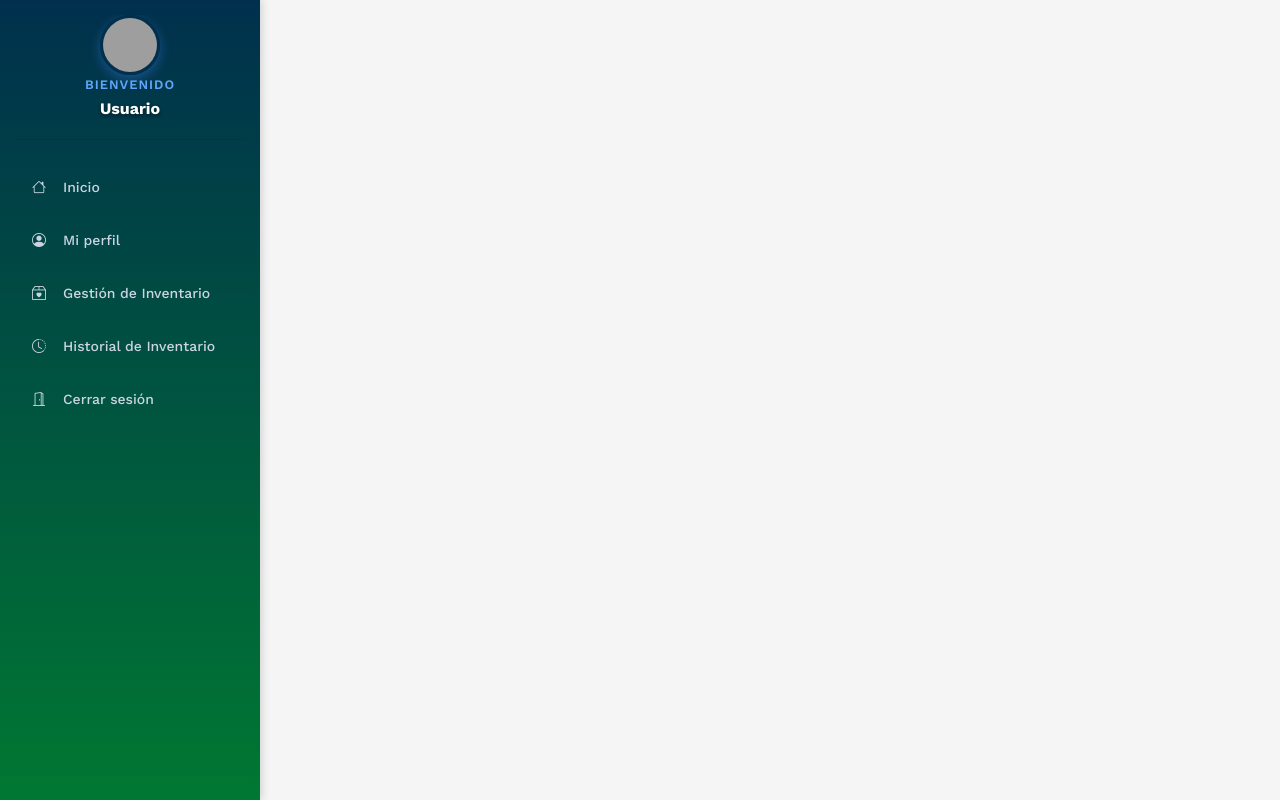
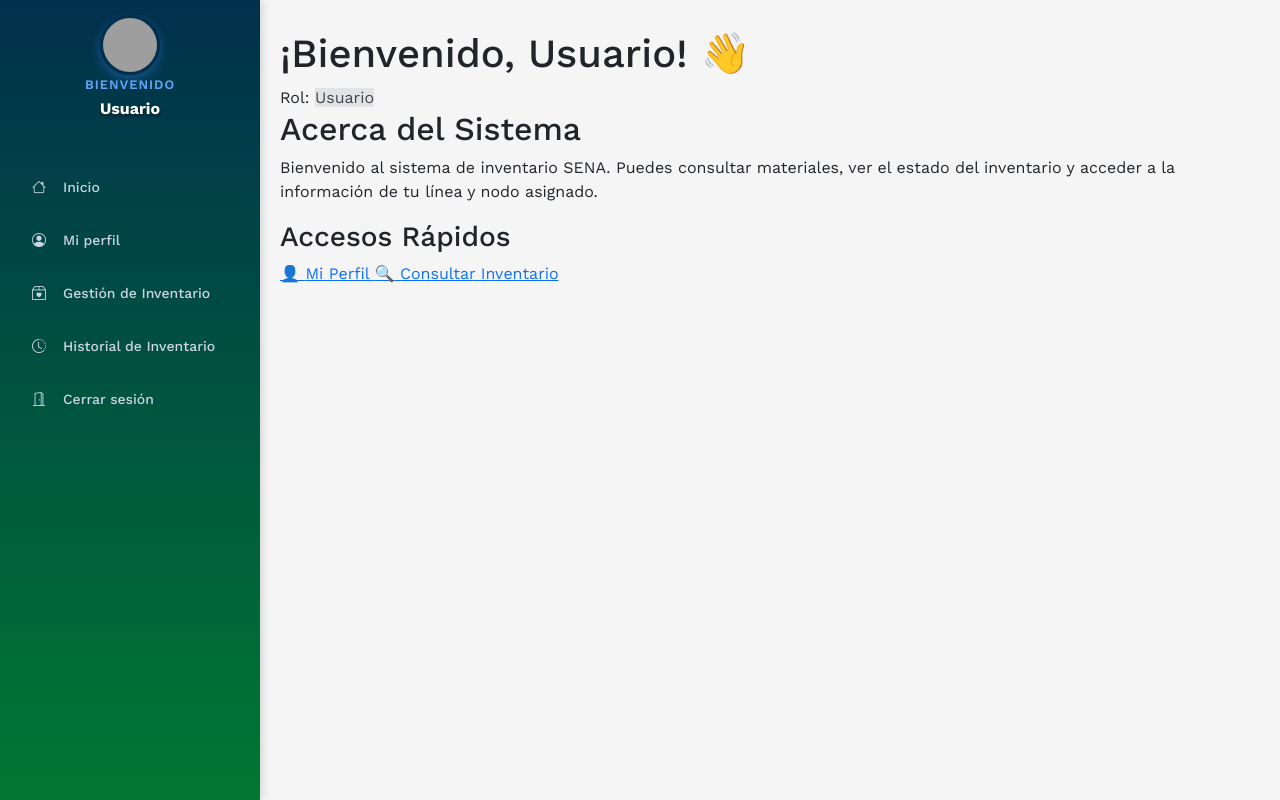
Before and after one commit to dantamarioso/proyecto_sena, a PHP site: the page made by app/views/home/index.php in a window 1280 px wide. Run offline with PHP 8.4, Linux system fonts and the light colour scheme; the template is opened without the code that fills it, so the values that code supplies are empty; the visitor is signed in with stand-in values (Sample User, id 1); some libraries are stand-ins or nearby versions; grey boxes are pictures that could not be loaded.

Commit message:
Agregar información de usuario y accesos rápidos en la página de bienvenida; incluir estilos CSS para mejorar la presentación.

```diff
--- a/app/views/home/index.php
+++ b/app/views/home/index.php
@@ -3,4 +3,92 @@
     header("Location: " . BASE_URL . "/auth/login");
     exit;
 }
+
+// Determinar mensaje de bienvenida según el rol
+$rol = $usuario['rol'] ?? 'usuario';
+$nombre = $usuario['nombre'] ?? 'Usuario';
+
+// Descripciones según el rol
+$descripciones = [
+    'admin' => 'Tienes acceso completo al sistema para gestionar usuarios, materiales, auditoría y todas las configuraciones. Puedes crear, editar, eliminar y visualizar toda la información del inventario.',
+    'dinamizador' => 'Como dinamizador, puedes gestionar materiales, consultar el inventario y coordinar actividades dentro de tu línea y nodo asignado. Tienes permisos para crear y editar información relevante a tu área.',
+    'usuario' => 'Bienvenido al sistema de inventario SENA. Puedes consultar materiales, ver el estado del inventario y acceder a la información de tu línea y nodo asignado.',
+    'invitado' => 'Como invitado, tienes acceso de solo lectura al sistema. Puedes consultar información sobre materiales e inventario, pero no realizar modificaciones.'
+];
+
+$descripcion = $descripciones[$rol] ?? $descripciones['usuario'];
+
+// Traducir nombres de roles
+$rolesNombres = [
+    'admin' => 'Administrador',
+    'dinamizador' => 'Dinamizador',
+    'usuario' => 'Usuario',
+    'invitado' => 'Invitado'
+];
+
+$rolNombre = $rolesNombres[$rol] ?? 'Usuario';
 ?>
+
+<div class="container-bienvenida">
+    <div class="bienvenida-header">
+        <h1>¡Bienvenido, <?php echo htmlspecialchars($nombre); ?>! 👋</h1>
+        <div class="info-usuario">
+            <div class="info-item">
+                <span class="info-label">Rol:</span>
+                <span class="info-value rol-<?php echo htmlspecialchars($rol); ?>">
+                    <?php echo htmlspecialchars($rolNombre); ?>
+                </span>
+            </div>
+            <?php if ($rol !== 'admin' && !empty($lineaNombre)): ?>
+                <div class="info-item">
+                    <span class="info-label">Línea:</span>
+                    <span class="info-value"><?php echo htmlspecialchars($lineaNombre); ?></span>
+                </div>
+            <?php endif; ?>
+            <?php if ($rol !== 'admin' && !empty($nodoNombre)): ?>
+                <div class="info-item">
+                    <span class="info-label">Nodo:</span>
+                    <span class="info-value"><?php echo htmlspecialchars($nodoNombre); ?></span>
+                </div>
+            <?php endif; ?>
+        </div>
+    </div>
+
+    <div class="bienvenida-descripcion">
+        <h2>Acerca del Sistema</h2>
+        <p><?php echo htmlspecialchars($descripcion); ?></p>
+    </div>
+
+    <div class="accesos-rapidos">
+        <h3>Accesos Rápidos</h3>
+        <div class="accesos-grid">
+            <?php if ($rol === 'admin' || $rol === 'dinamizador'): ?>
+                <a href="<?php echo BASE_URL; ?>/materiales/index" class="acceso-card">
+                    <span class="acceso-icon">📦</span>
+                    <span class="acceso-titulo">Gestión de Materiales</span>
+                </a>
+            <?php endif; ?>
+
+            <?php if ($rol === 'admin'): ?>
+                <a href="<?php echo BASE_URL; ?>/usuarios/gestionDeUsuarios" class="acceso-card">
+                    <span class="acceso-icon">👥</span>
+                    <span class="acceso-titulo">Gestión de Usuarios</span>
+                </a>
+                <a href="<?php echo BASE_URL; ?>/audit/historial" class="acceso-card">
+                    <span class="acceso-icon">📋</span>
+                    <span class="acceso-titulo">Auditoría</span>
+                </a>
+            <?php endif; ?>
+
+            <a href="<?php echo BASE_URL; ?>/perfil/ver" class="acceso-card">
+                <span class="acceso-icon">👤</span>
+                <span class="acceso-titulo">Mi Perfil</span>
+            </a>
+
+            <a href="<?php echo BASE_URL; ?>/materiales/index" class="acceso-card">
+                <span class="acceso-icon">🔍</span>
+                <span class="acceso-titulo">Consultar Inventario</span>
+            </a>
+        </div>
+    </div>
+</div>
```
Also changed, not shown: app/controllers/HomeController.php (+24 -1 lines), public/css/home.css (added, +208 -0 lines).
